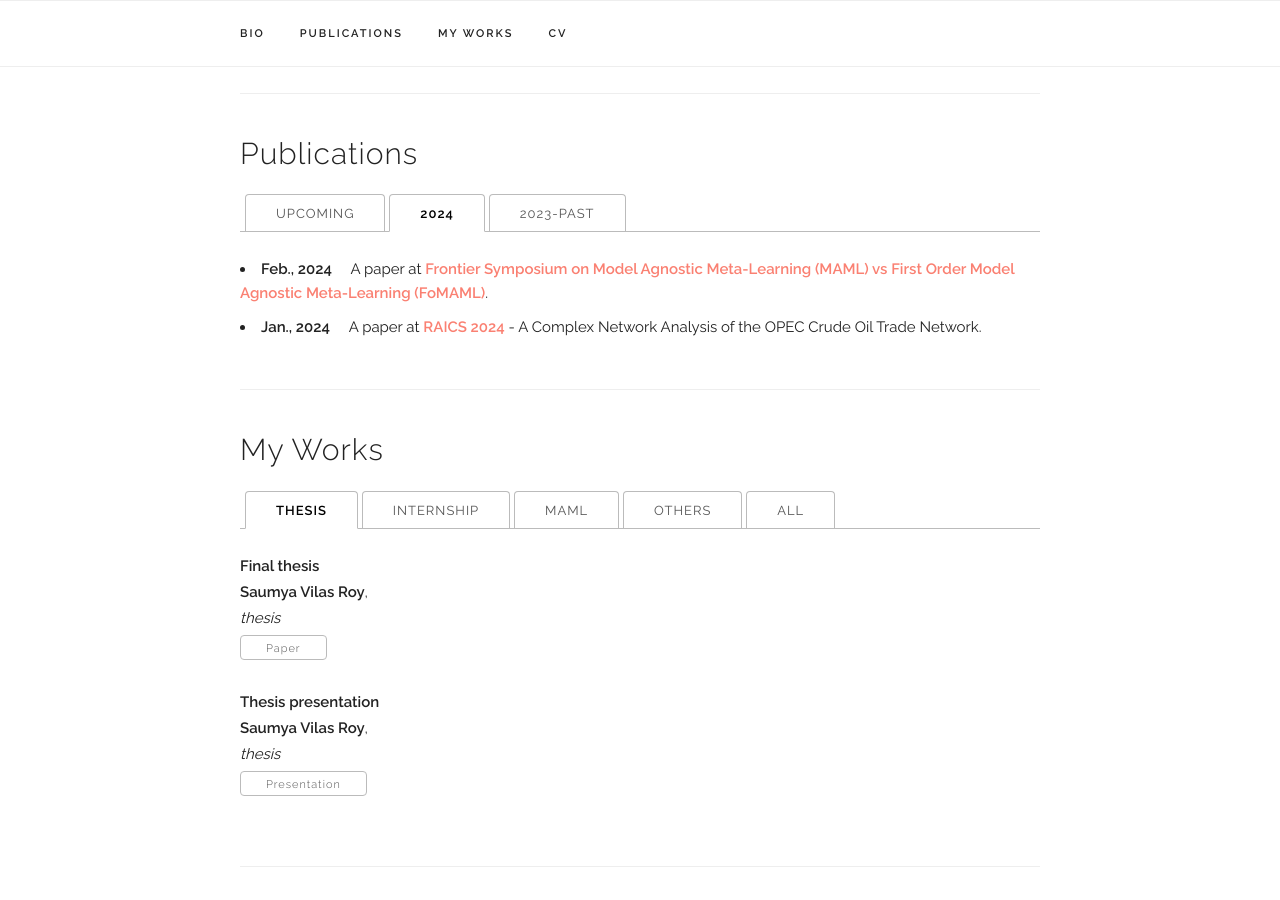
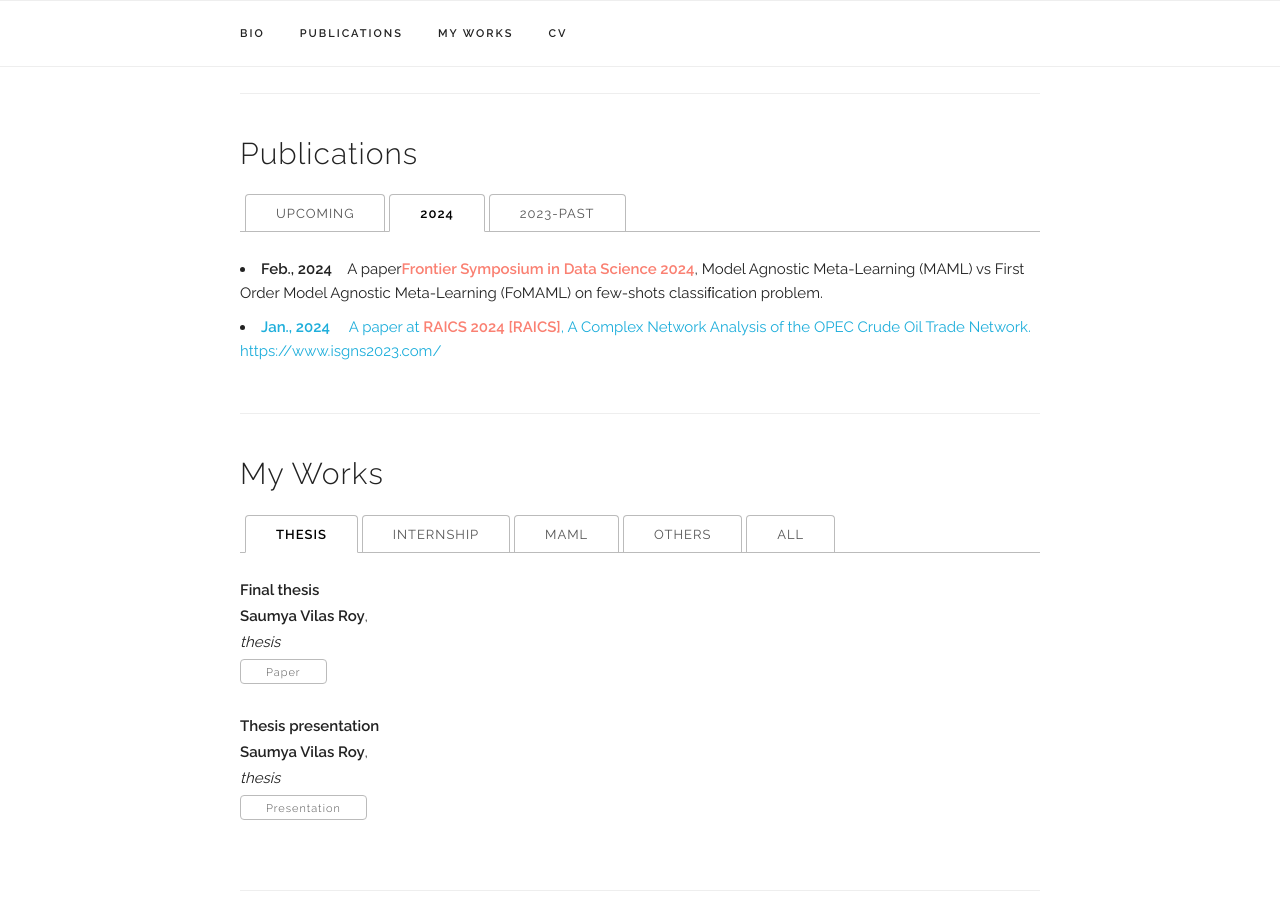
Before and after one commit to kurmananda/saumya, a Jekyll site: the page built from index.html, in a window 1280 px wide and 900 px high, scrolled down 785 px. Built offline with Jekyll 4.4.1, drawn with Linux system fonts in a browser that asks for light colours.

Commit message:
Update news.yaml

```diff
--- a/_data/news.yaml
+++ b/_data/news.yaml
@@ -1,14 +1,14 @@
 
 news:
 
-  - content: '<b>Feb., 2024</b>&nbsp;&nbsp;&nbsp;&nbsp; A paper at <b style="color:#fa8072;">Frontier Symposium on Model Agnostic Meta-Learning (MAML) vs First Order Model Agnostic Meta-Learning (FoMAML)</b>.'
+  - content: '<b>Feb., 2024</b>&nbsp;&nbsp;&nbsp;&nbsp;A paper<b style="color:#fa8072;">Frontier Symposium in Data Science 2024</b>, Model Agnostic Meta-Learning (MAML) vs First Order Model Agnostic Meta-Learning (FoMAML) on few-shots classiﬁcation problem. <a>'
     year: "2024"
 
-  - content: '<b>Jan., 2024</b>&nbsp;&nbsp;&nbsp;&nbsp; A paper at <b style="color:#fa8072;">RAICS 2024</b> - A Complex Network Analysis of the OPEC Crude Oil Trade Network.'
+  - content: '<b>Jan., 2024</b>&nbsp;&nbsp;&nbsp;&nbsp; A paper at <b style="color:#fa8072;">RAICS 2024 [RAICS]</b>, A Complex Network Analysis of the OPEC Crude Oil Trade Network. <a>https://www.isgns2023.com/</a></a>'
     year: "2024"
 
-  - content: '<b>Nov., 2023</b>&nbsp;&nbsp;&nbsp;&nbsp; A paper at <b style="color:#fa8072;">ISG-ISRS 2023 [ISG - ISRS National Symposium]</b> on Complex Valued U-Net for Segmentation of PolSAR Images.'
+  - content: '<b>Nov., 2023</b>&nbsp;&nbsp;&nbsp;&nbsp; A paper <b style="color:#fa8072;">Complex Valued U-Net for Segmentation of PolSAR Images</b>  ISG-ISRS 2023 [ISG - ISRS National Symposium] <a>https://www.isgns2023.com/</a>'
     year: "2023"
 
-  - content: '<b>Jun., 2024</b>&nbsp;&nbsp;&nbsp;&nbsp; A paper at <b style="color:#fa8072;">NAPC 2025</b> on - Combined FFT and Wavelet Analysis of Schlieren and Flame Luminosity Time-Series to Visualize Regions of Combustion Instability.'
+  - content: '<b>Jun., 2024</b>&nbsp;&nbsp;&nbsp;&nbsp; A paper at <b style="color:#fa8072;">NAPC 2025</b>, Combined FFT and Wavelet Analysis of Schlieren and Flame Luminosity Time-Series to Visualize Regions of Combustion Instability. <a>https://nccrd.iitm.ac.in/napc-2025/index.html</a>'
     year: "preprint"
```
